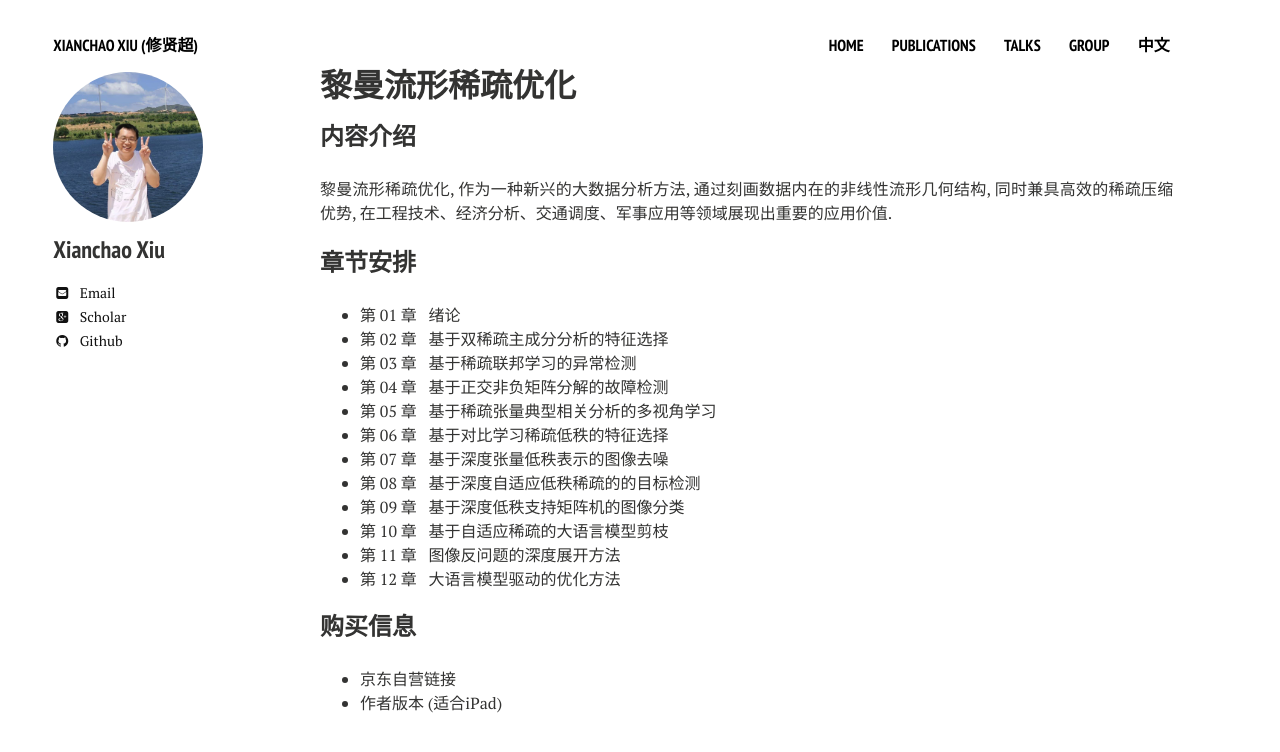
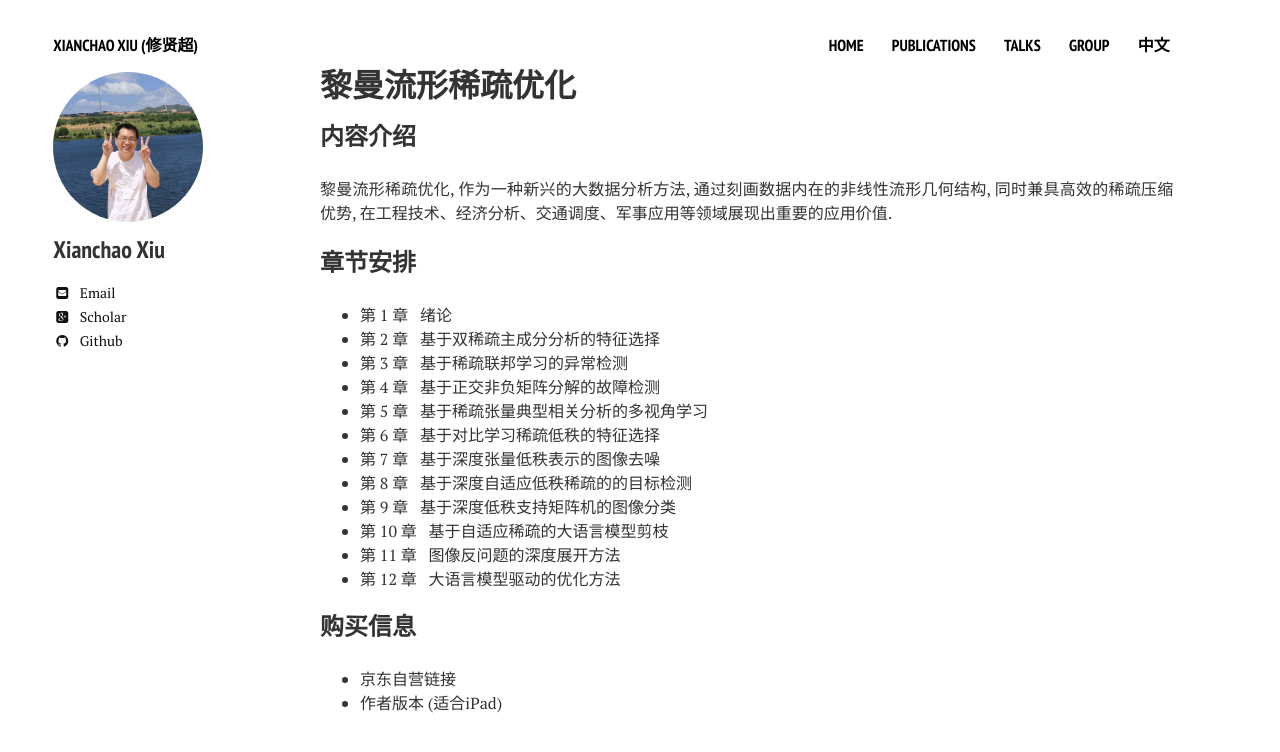
Before and after one commit to xianchaoxiu/xianchaoxiu.github.io, a Jekyll site: the page built from chinese/book/OPT/index.md, in a window 1280 px wide. Shown: the top 752 px of the page. Built offline with Jekyll 4.4.1, drawn with Linux system fonts in a browser that asks for light colours; nearby versions of some CDN libraries.

Commit message:
Update index.md

```diff
--- a/chinese/book/OPT/index.md
+++ b/chinese/book/OPT/index.md
@@ -11,15 +11,15 @@ share: false
 
 
 ### 章节安排
-* 第 01 章  &nbsp;  绪论<br>
-* 第 02 章  &nbsp;  基于双稀疏主成分分析的特征选择<br>
-* 第 03 章  &nbsp;  基于稀疏联邦学习的异常检测<br>
-* 第 04 章  &nbsp;  基于正交非负矩阵分解的故障检测<br>
-* 第 05 章  &nbsp;  基于稀疏张量典型相关分析的多视角学习<br>
-* 第 06 章  &nbsp;  基于对比学习稀疏低秩的特征选择<br>
-* 第 07 章  &nbsp;  基于深度张量低秩表示的图像去噪<br>
-* 第 08 章  &nbsp;  基于深度自适应低秩稀疏的的目标检测<br>
-* 第 09 章  &nbsp;  基于深度低秩支持矩阵机的图像分类<br>
+* 第 1 章  &nbsp;  绪论<br>
+* 第 2 章  &nbsp;  基于双稀疏主成分分析的特征选择<br>
+* 第 3 章  &nbsp;  基于稀疏联邦学习的异常检测<br>
+* 第 4 章  &nbsp;  基于正交非负矩阵分解的故障检测<br>
+* 第 5 章  &nbsp;  基于稀疏张量典型相关分析的多视角学习<br>
+* 第 6 章  &nbsp;  基于对比学习稀疏低秩的特征选择<br>
+* 第 7 章  &nbsp;  基于深度张量低秩表示的图像去噪<br>
+* 第 8 章  &nbsp;  基于深度自适应低秩稀疏的的目标检测<br>
+* 第 9 章  &nbsp;  基于深度低秩支持矩阵机的图像分类<br>
 * 第 10 章  &nbsp;  基于自适应稀疏的大语言模型剪枝<br>
 * 第 11 章  &nbsp;  图像反问题的深度展开方法<br>
 * 第 12 章  &nbsp;  大语言模型驱动的优化方法<br>
```
